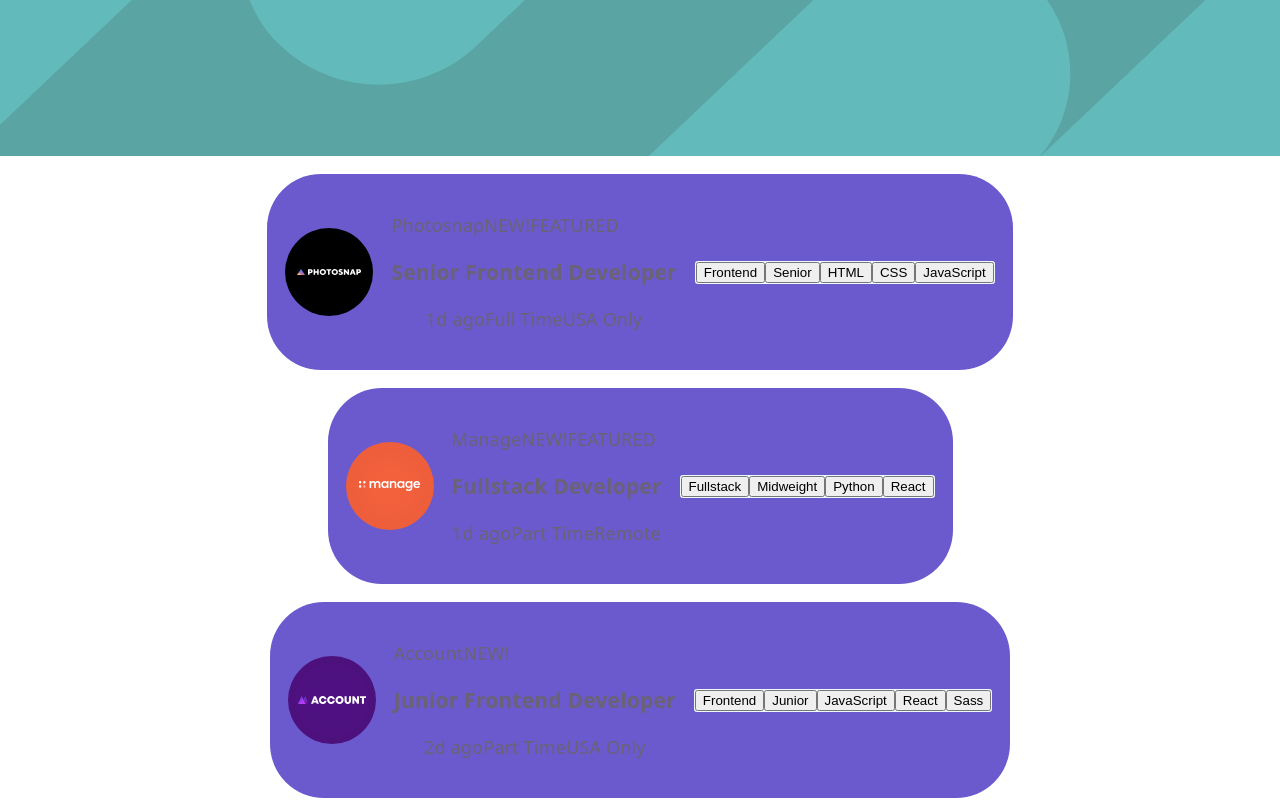
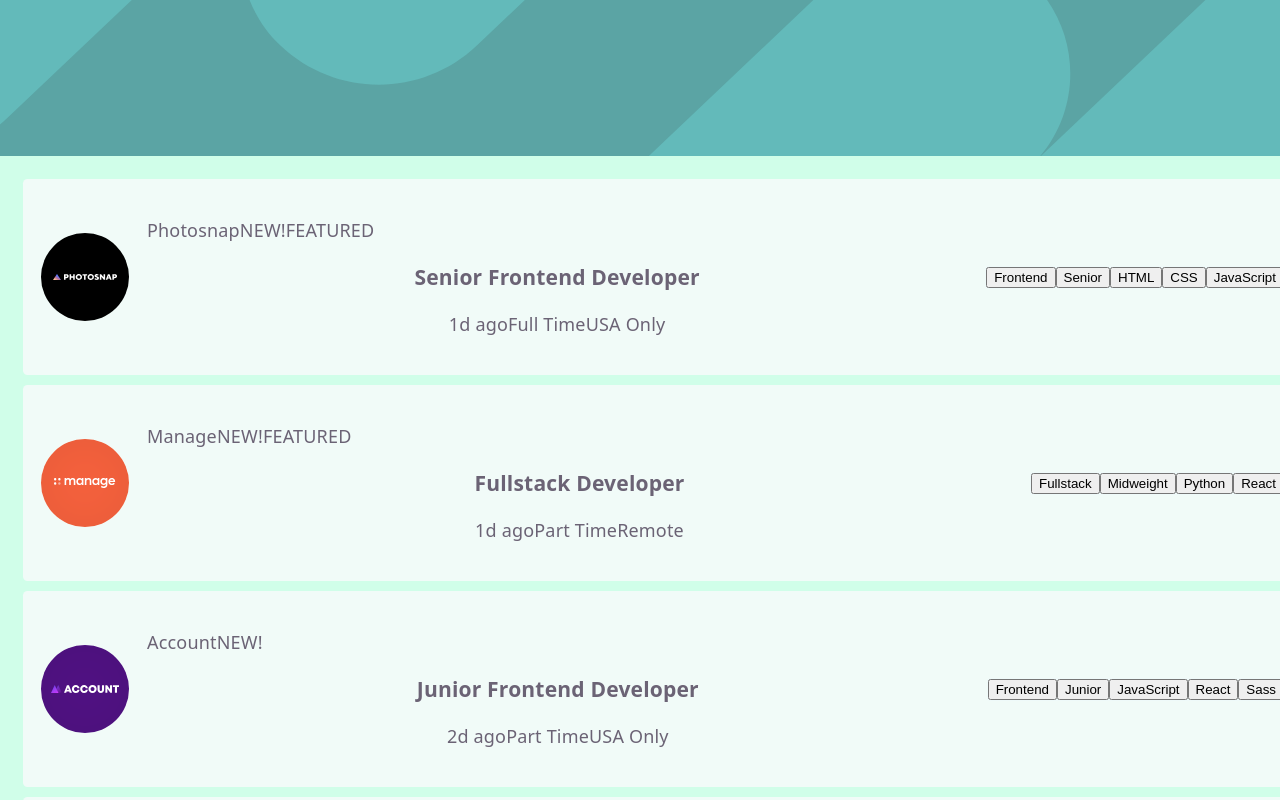
Before and after one commit to raslarly/enes-jobbing-listing, a React (Vite) app: page / in a window 1280 px wide. Shown: the top 800 px of the page. Built offline with nearby package versions, Linux system fonts and the light colour scheme.

Commit message:
I'm almost done. Color palette is done I guess

```diff
--- a/src/index.css
+++ b/src/index.css
@@ -32,6 +32,9 @@
     font-size: 16px;
   }
 }
+body {
+  background-color: hsl(152.6, 95.8%, 90.6%);
+}
 
 @media (prefers-color-scheme: dark) {
   :root {
@@ -57,25 +60,27 @@
   max-width: 100%;
   margin: 0 auto;
   text-align: center;
-  /*border-inline: 1px solid var(--border);*/
+  border-inline: none;
   min-height: 100svh;
   display: flex;
   flex-direction: column;
   box-sizing: border-box;
+  background-color: hsl(152.6, 95.8%, 90.6%);
 }
 
 .job-card {
   max-width: 100%;
+  width: 1360px;
   height: 160px;
   overflow: hidden;
   display: flex;
   flex-direction: row;
   align-items: center;
   gap: 1rem;
-  border-radius: 3rem;
+  border-radius: 0.25rem;
   padding: 1rem;
-  background: slateblue;
-  margin: 0 auto;
+  background: hsl(162, 55.6%, 96.5%);
+  margin: 5px;
 }
 
 .job-card-content {
@@ -88,13 +93,12 @@
 }
 
 .job-list {
-  max-width: 1000px;
+  max-width: 1440px;
   margin: 0 auto;
   padding: 1rem;
-  gap: 1rem;
   display: flex;
   flex-direction: column;
-  background-color: white;
+  background-color: hsl(152.6, 95.8%, 90.6%);
 }
 
 .tags {
```
